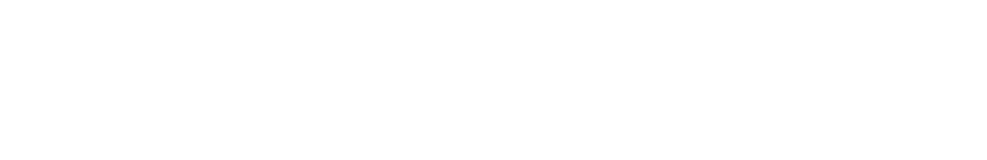
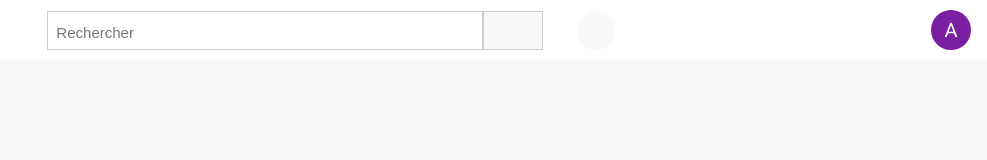
Before and after one commit to Trast00/microverse_MiniBootcamp, a plain HTML site: page index.html in a window 1280 px wide. Shown: the whole page, without its empty margins (293-1280 px from the left). Drawn offline with Linux system fonts and the light colour scheme.

Commit message:
Finish nav mid

```diff
--- a/index.html
+++ b/index.html
@@ -4,10 +4,25 @@
     <meta charset="UTF-8">
     <meta http-equiv="X-UA-Compatible" content="IE=edge">
     <meta name="viewport" content="width=device-width, initial-scale=1.0">
+    <link href="https://fonts.googleapis.com/css2?family=Roboto:wght@300;400;500;700&display=swap" rel="stylesheet">
+    <link rel="stylesheet" href="style.css">
     <title>Document</title>
 </head>
 <body>
-    <nav></nav>
+    <nav>
+        <div class="left"></div>
+        <div class="mid">
+            <form>
+                <input type="text" placeholder="Rechercher">
+                <button></button>
+            </form>
+
+            <button></button>
+        </div>
+        <div class="right">
+            <p>A</p>
+        </div>
+    </nav>
     <main>
         <div class="left">
             <div class="video"></div>
--- a/style.css
+++ b/style.css
@@ -0,0 +1,65 @@
+body{
+    margin: 0;
+    padding: 0;
+    background-color: #F9F9F9;
+    font-family: 'Roboto', sans-serif;
+}
+nav{
+    width: 100%;
+    height: 60px;
+    display: flex;
+    background-color: white;
+}
+nav .left, .right {
+    display: flex;
+    width: 60%;
+    align-items: center;
+}
+nav .mid, form{
+    display: flex;
+    width: 100%;
+    align-items: center;
+}
+nav .mid input{
+    width: 80%;
+    height: 26px;
+    font-size: 15px;
+    padding: 8px 8px 3px 8px;
+    border-radius: 0px;
+    border: 1px solid #CCCCCC;
+
+}
+nav .mid button{
+    width: 39px;
+    height: 39px;
+    border-radius: 50%;
+    border: none;
+    margin-left: 8px;
+    background-color: #F9F9F9;
+}
+nav .mid form button{
+    width: 60px;
+    height: 39px;
+    border-radius: 0px;
+    border: 1px solid #CCCCCC;
+    margin-left: 0px;
+    background-color: #F8F8F8;
+}
+
+nav .right{
+    display: flex;
+    justify-content: flex-end;
+    padding: 8px 16px 8px 16px;
+}
+nav .right p{
+    width: 40px;
+    height: 40px;
+    font-size: 20px;
+    color: white;
+    display: flex;
+    align-items: center;
+    justify-content: center;
+    border: none;
+    border-radius: 50%;
+    background-color: #7A1FA2;
+}
```
